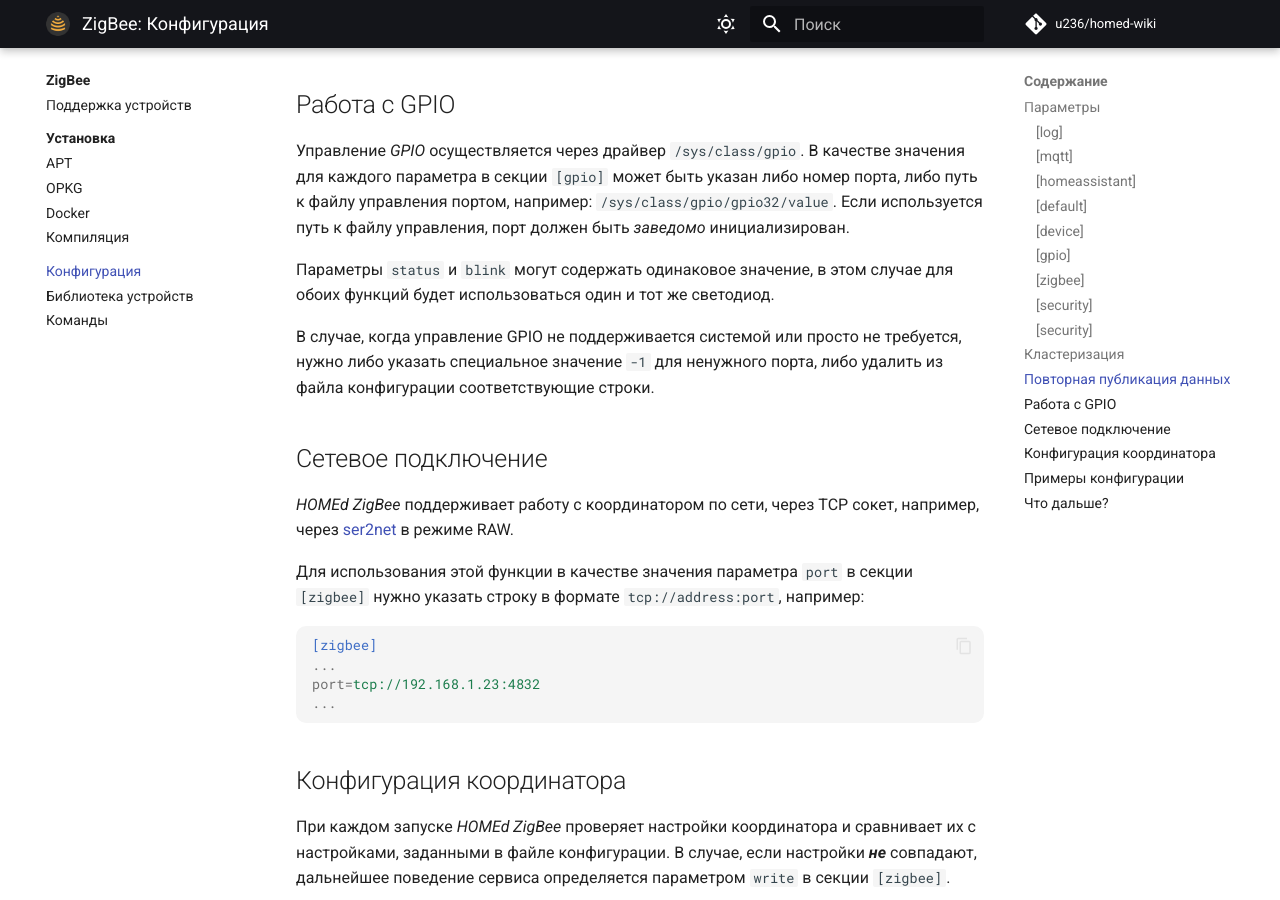
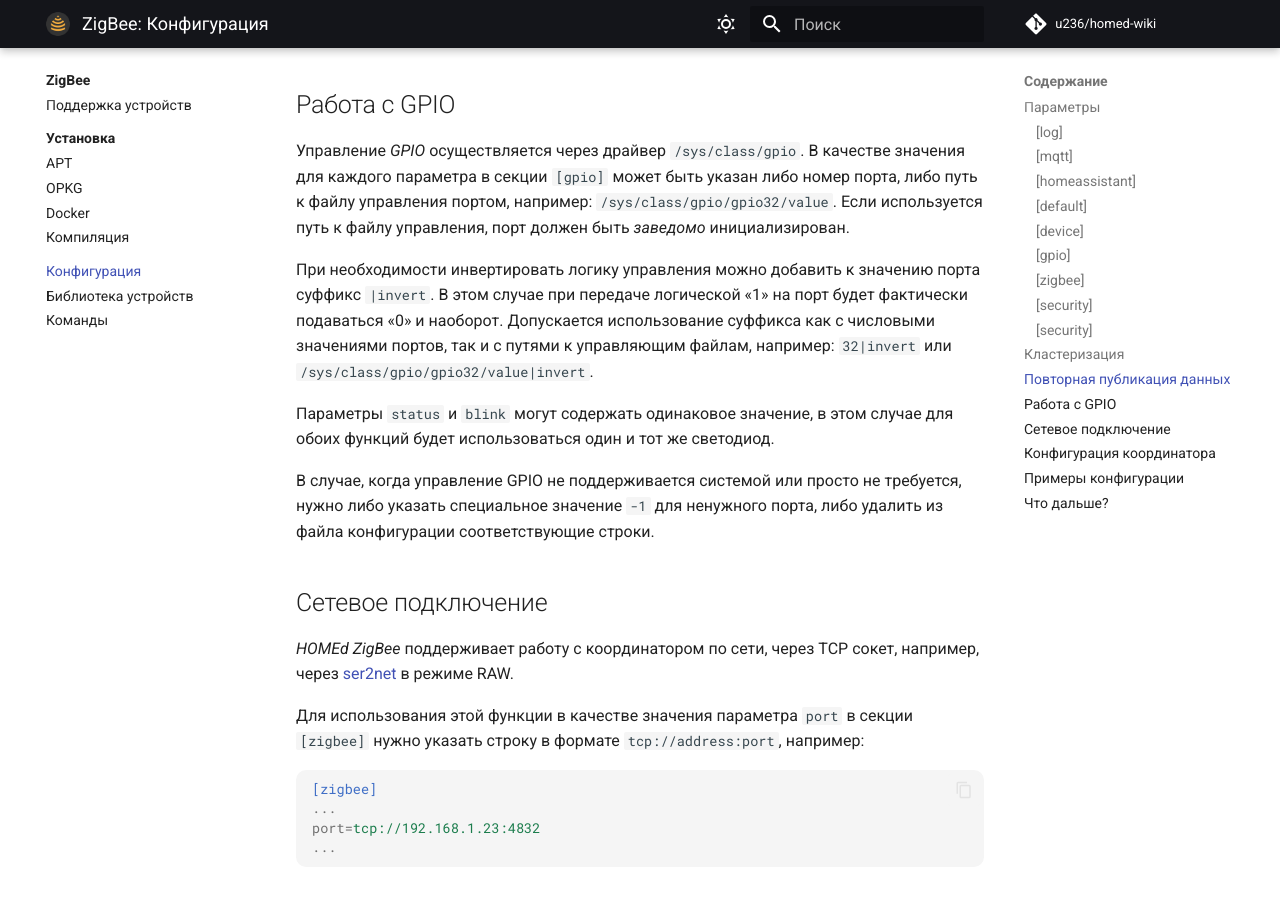
Before and after one commit to xyzroe/homed-wiki, an MkDocs documentation site: the page built from docs/zigbee/configuration.md, in a window 1280 px wide and 900 px high, scrolled down 5486 px. Built offline with MkDocs 1.6.1 and Material for MkDocs 9.7.7, drawn with Linux system fonts in a browser that asks for light colours; comment, search, counter and statistics services are not loaded.

Commit message:
Обновить раздел о GPIO с инверсией логики
Добавлено описание инверсии логики управления GPIO и использование суффикса '|invert'.

```diff
--- a/docs/zigbee/configuration.md
+++ b/docs/zigbee/configuration.md
@@ -182,6 +182,9 @@ _HOMEd ZigBee_ позволяет использовать несколько "
 ## Работа с GPIO
 
 Управление _GPIO_ осуществляется через драйвер `/sys/class/gpio`. В качестве значения для каждого параметра в секции `[gpio]` может быть указан либо номер порта, либо путь к файлу управления портом, например: `/sys/class/gpio/gpio32/value`. Если используется путь к файлу управления, порт должен быть _заведомо_ инициализирован.
+
+При необходимости инвертировать логику управления можно добавить к значению порта суффикс `|invert`. В этом случае при передаче логической «1» на порт будет фактически подаваться «0» и наоборот. Допускается использование суффикса как с числовыми значениями портов, так и с путями к управляющим файлам, например:
+`32|invert` или `/sys/class/gpio/gpio32/value|invert`.
 
 Параметры `status` и `blink` могут содержать одинаковое значение, в этом случае для обоих функций будет использоваться один и тот же светодиод.
 
```
